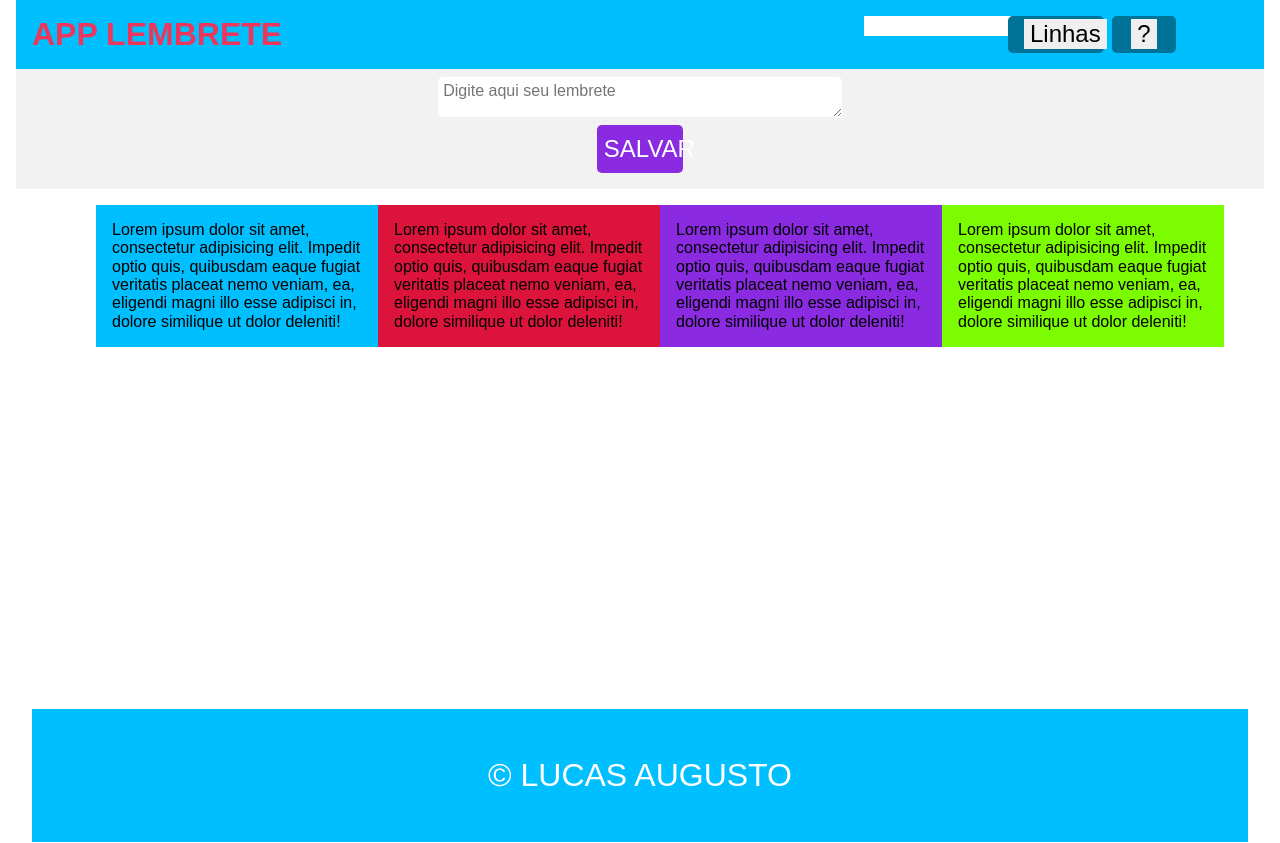
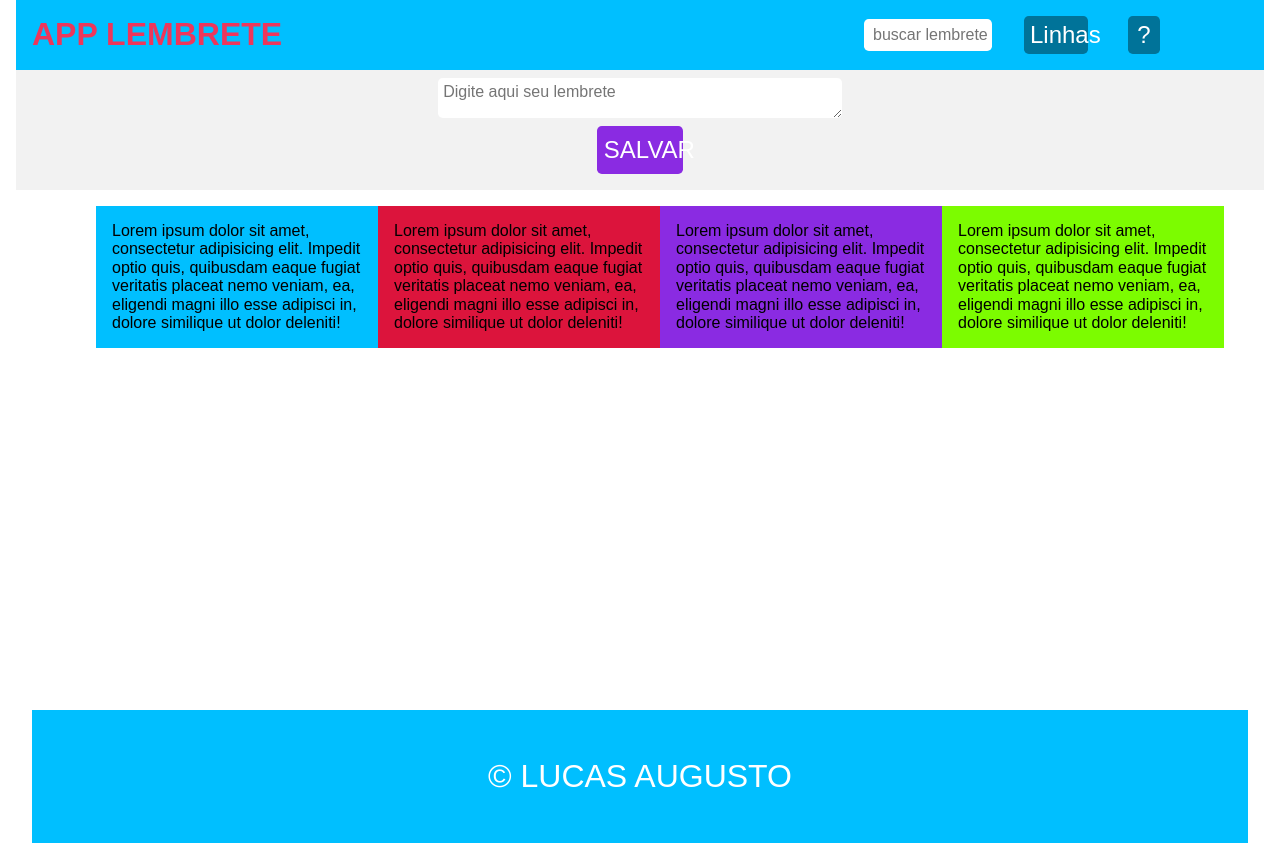
Before and after one commit to lucasaugustofrontend/app-lembrete, a website: page index.html in a window 1280 px wide. Drawn offline with Linux system fonts and the light colour scheme.

Commit message:
customizado input de pesquisa de lembrete

```diff
--- a/assets/sass/main.scss
+++ b/assets/sass/main.scss
@@ -27,7 +27,7 @@ a {
       }
   }
   &_options {
-    &_display, &_help {
+    .header_button {
       background: darken(colors(bg, base), 20%);
       border: {
         radius: .3rem;
@@ -37,9 +37,23 @@ a {
         size: 1.5rem;
       }
       line-height: 1.5;
+      width: 100%;
     }
     &_help {
       margin: {
+        left: .5rem;
+      }
+    }
+  }
+  &_search {
+    padding: {
+      top: .2rem;
+    }
+    input {
+      @include border(transparent, solid, .01rem, .3rem);
+      height: 2rem;
+      width: 100%;
+      padding: {
         left: .5rem;
       }
     }
--- a/index.html
+++ b/index.html
@@ -14,8 +14,8 @@
 				<h1 class="header_title">App lembrete</h1>
 			</div>
 			<div class="header_options col-lg-4 row">
-				<div class="col-lg-5">
-					<input type="text">
+				<div class="header_search col-lg-5">
+					<input type="text" name="search" placeholder="buscar lembrete">
 				</div>
 				<div class="col-lg-3 header_options_display center-lg">
 					<button type="button" class="header_button">Linhas</button>
```
Also changed, not shown: assets/stylesheets/main.css, 1 other file.
